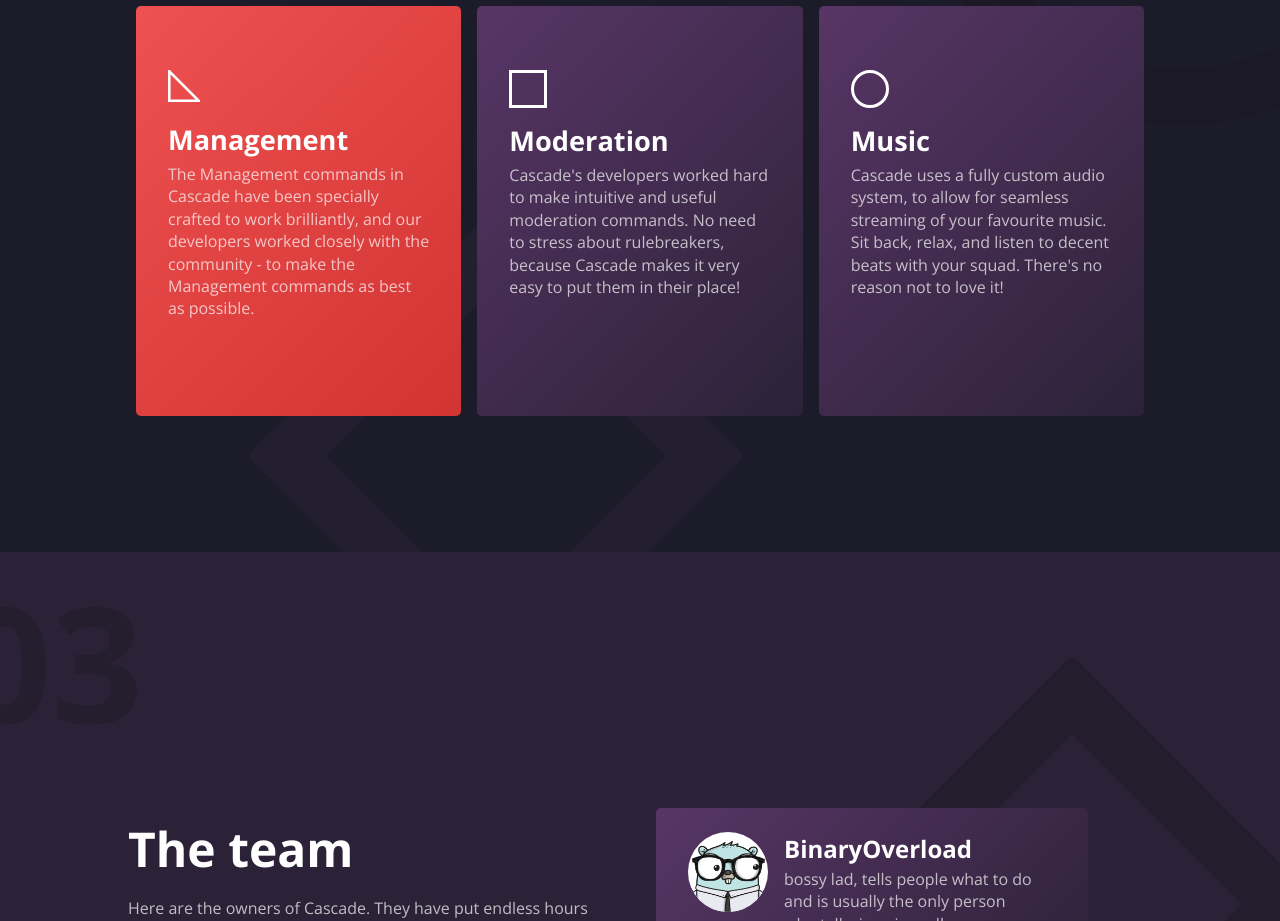
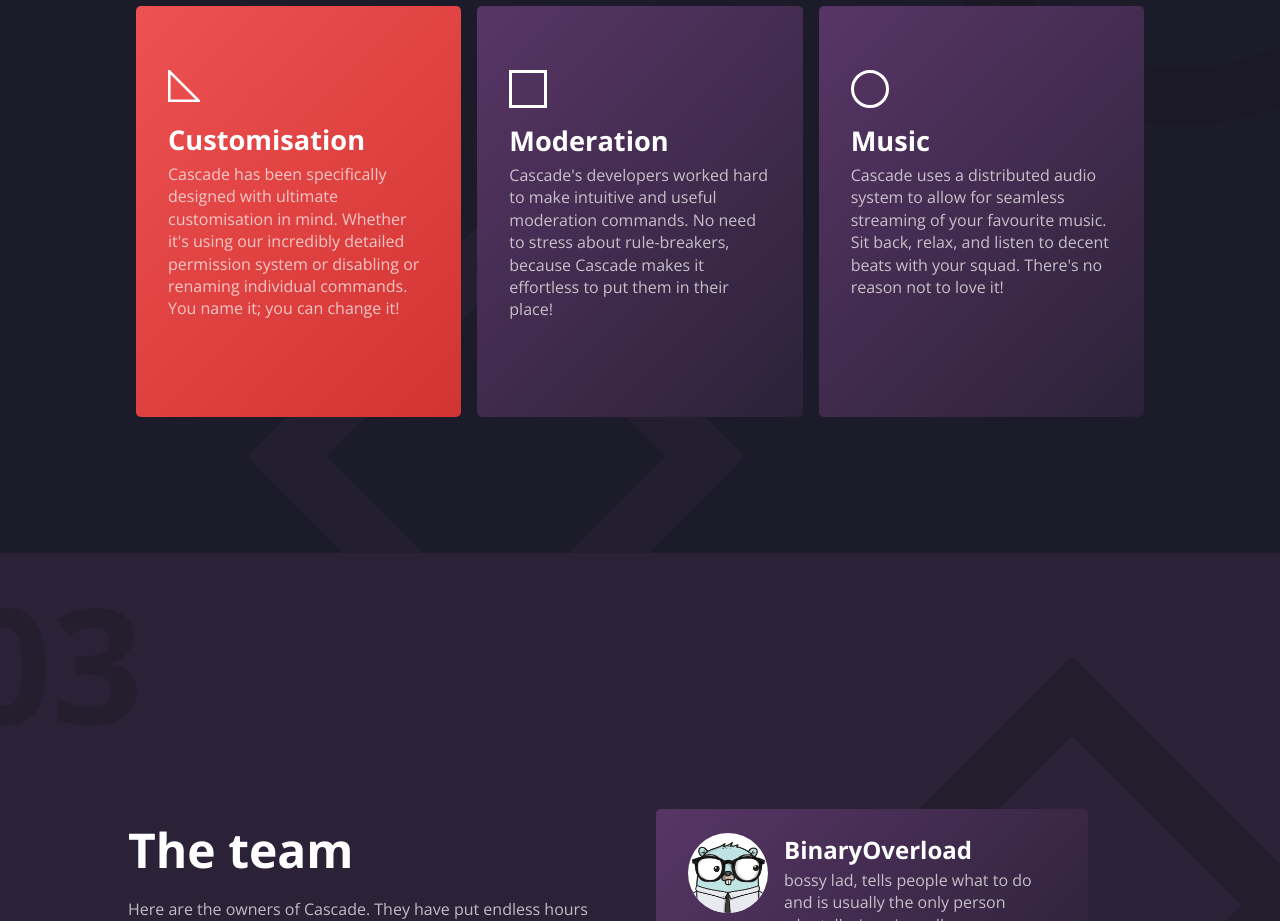
Before and after one commit to binaryoverload/cascadebot.github.io, a plain HTML site: page index.html in a window 1280 px wide. Shown: the part 1540-2461 px from the top of the page. Drawn offline with nearby package versions, Linux system fonts and the light colour scheme.

Commit message:
Features

```diff
--- a/index.html
+++ b/index.html
@@ -87,18 +87,18 @@
                 <svg class="symbol-triangle" viewBox="0 0 100 100">
                     <path d="M4,4V96H96Z" stroke="#fff" fill="none" stroke-width="8"/>
                 </svg>
-                <h2 class="txt-heading">Management</h2>
-                <p>The Management commands in Cascade have been specially crafted to work brilliantly, and our developers worked closely with the community - to make the Management commands as best as possible.</p>
+                <h2 class="txt-heading">Customisation</h2>
+                <p>Cascade has been specifically designed with ultimate customisation in mind. Whether it's using our incredibly detailed permission system or disabling or renaming individual commands. You name it; you can change it!</p>
             </div>
             <div class="card reveal">
                 <div class="symbol-square"></div>
                 <h2 class="txt-heading">Moderation</h2>
-                <p>Cascade's developers worked hard to make intuitive and useful moderation commands. No need to stress about rulebreakers, because Cascade makes it very easy to put them in their place!</p>
+                <p>Cascade's developers worked hard to make intuitive and useful moderation commands. No need to stress about rule-breakers, because Cascade makes it effortless to put them in their place!</p>
             </div>
             <div class="card reveal">
                 <div class="symbol-circle"></div>
                 <h2 class="txt-heading">Music</h2>
-                <p>Cascade uses a fully custom audio system, to allow for seamless streaming of your favourite music. Sit back, relax, and listen to decent beats with your squad. There's no reason not to love it!</p>
+                <p>Cascade uses a distributed audio system to allow for seamless streaming of your favourite music. Sit back, relax, and listen to decent beats with your squad. There's no reason not to love it!</p>
             </div>
         </div>
     </section>
```
